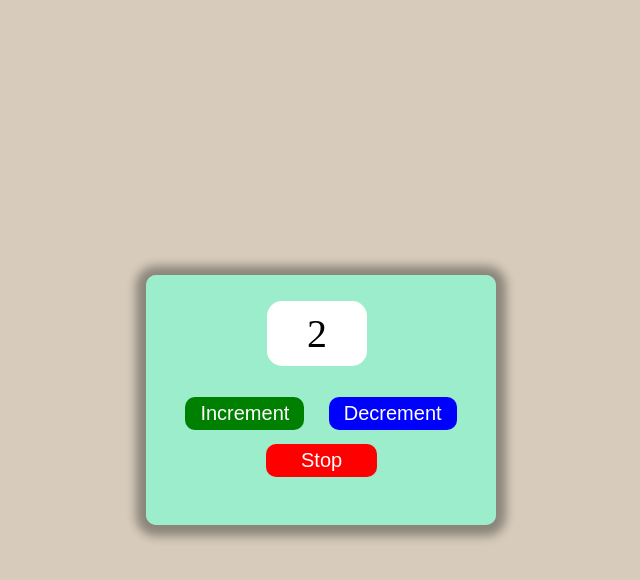
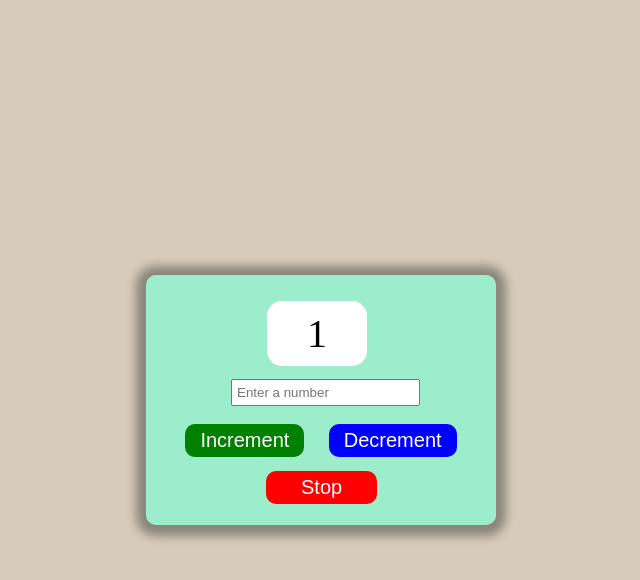
Before and after one commit to dhakaji9166/Projesct, a plain HTML site: page Counting/index.html in a window 1280 px wide. Both pictures are taken after a click on the button "Increment". Shown: the whole page, without its empty margins (319-959 px from the left). Drawn offline with Linux system fonts and the light colour scheme.

Commit message:
add input features in counting file

```diff
--- a/Counting/index.html
+++ b/Counting/index.html
@@ -12,6 +12,7 @@
     <div class="container">
         <div class="box">
             <span id="number">0</span>
+            <input type="number" id="inputValue" placeholder="Enter a number">
             <div class="btn">
                 <button class="green" onclick="increment(); ">Increment</button>
                 <button class="red" onclick="decrement();">Decrement</button>
@@ -20,16 +21,19 @@
         </div>
     </div>
 
-    <script >
+    <script>
 
         let intervalId;
         let number = 0;
 
         function increment() {
+            clearInterval(intervalId);
+            number = getValueFromInput();
             intervalId = setInterval(function () {
-                number += 1;
+
                 let num = document.getElementById("number");
                 num.innerHTML = number;
+                number += 1;
                 if (number === 0) {
                     clearInterval(intervalId);
                 }
@@ -37,10 +41,13 @@
         }
 
         function decrement() {
+            clearInterval(intervalId);
+            number = getValueFromInput();
             intervalId = setInterval(function () {
-                number -= 1;
+
                 let nums = document.getElementById("number");
                 nums.innerHTML = number;
+                number -= 1;
                 if (number === 0) {
                     clearInterval(intervalId);
                 }
@@ -51,6 +58,10 @@
             clearInterval(intervalId);
         }
 
+        function getValueFromInput() {
+            const inputValue = document.getElementById("inputValue").value;
+            return parseInt(inputValue , number) || 0;
+        }
     </script>
 </body>
 
--- a/Counting/style.css
+++ b/Counting/style.css
@@ -69,7 +69,13 @@
 }
 
 .btn {
-    margin-top: 40px;
+    margin-top: 18px;
     display: flex;
 
 }
+
+#inputValue {
+    margin-left: 65px;
+    margin-top: 22px;
+    padding: 4px;
+}
```
